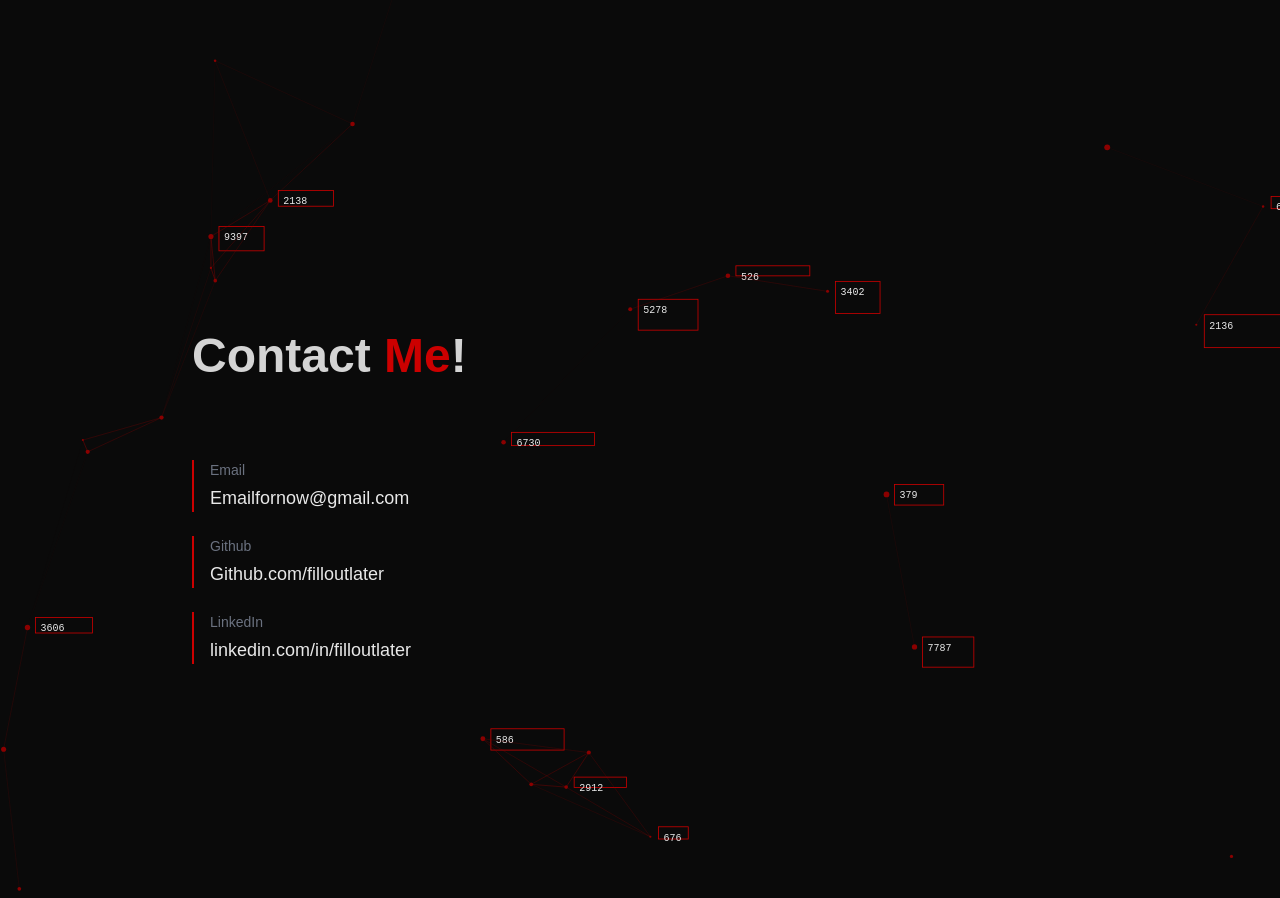
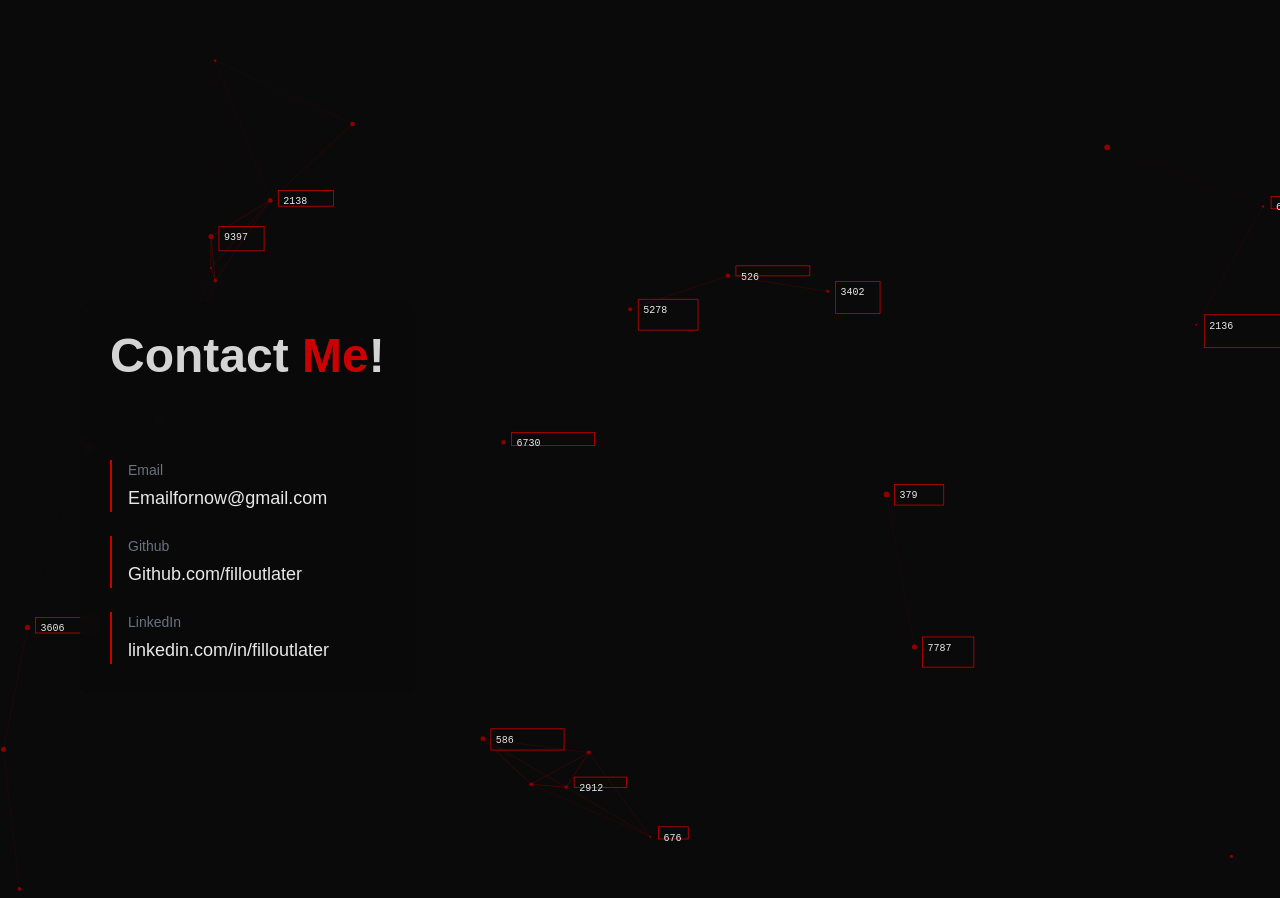
Before and after one commit to trevor-tanlines/PortfolioV1, a React (Vite) app: page / in a window 1280 px wide. Shown: the part 3334-4232 px from the top of the page. Built offline with nearby package versions, Linux system fonts and the light colour scheme.

Commit message:
some styling added to the contact, added the frosted back so its easier to read

```diff
--- a/src/components/Contact.jsx
+++ b/src/components/Contact.jsx
@@ -20,8 +20,16 @@ const contacts = [
 
 function Contact() {
   return (
-    <section id="contact" className="w-full min-h-screen flex items-center justify-center px-20 py-20">
-      <div className="max-w-4xl w-full flex flex-col gap-12">
+    <section id="contact" className="w-full min-h-screen flex items-center justify-start px-20 py-20">
+      <div className="max-w-4xl w-full flex flex-col gap-12"
+      style={{
+        background: 'rgba(10, 10, 10, 0.75)',
+        padding: '30px',
+        borderRadius: '12px',
+        backdropFilter: 'blur(8px)',
+        width: 'fit-content',
+      }}>
+
 
 <motion.h2 className="text-5xl font-bold"
   initial={{ opacity: 0, y:30 }}
```
